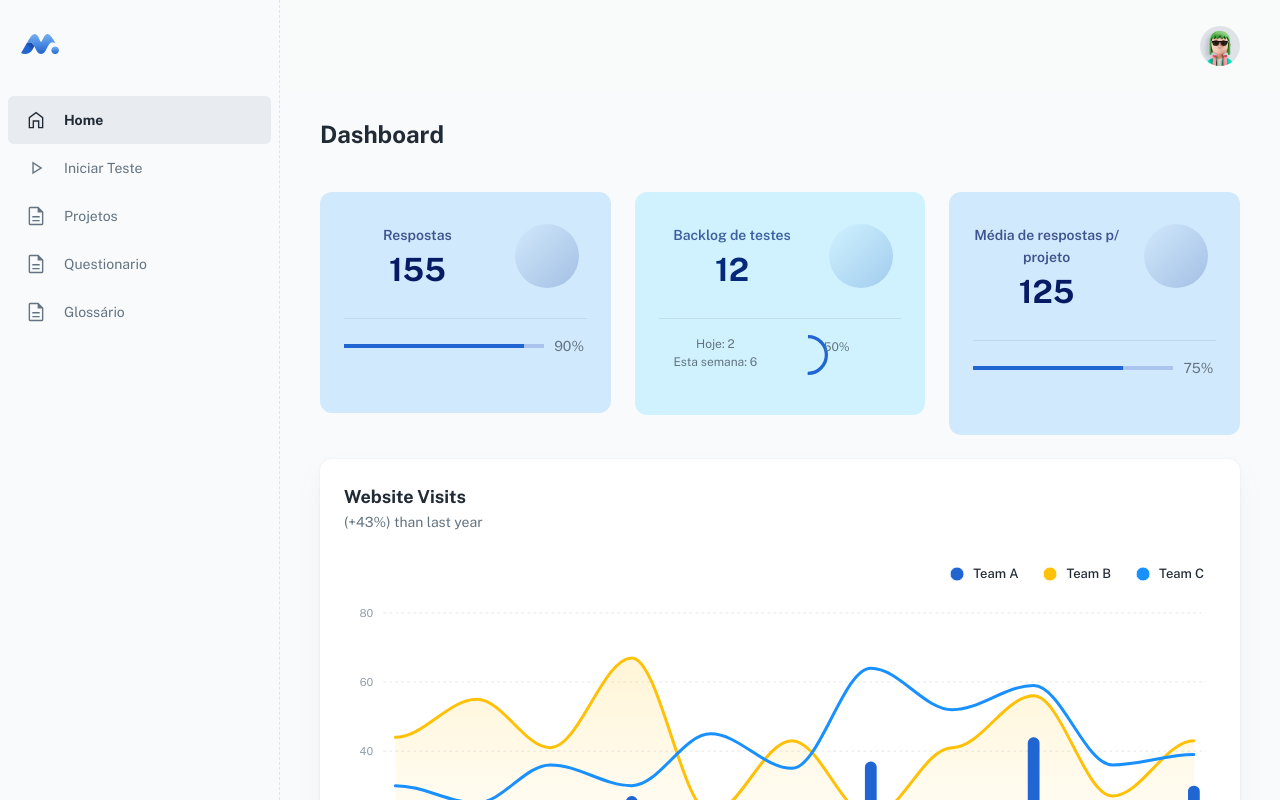
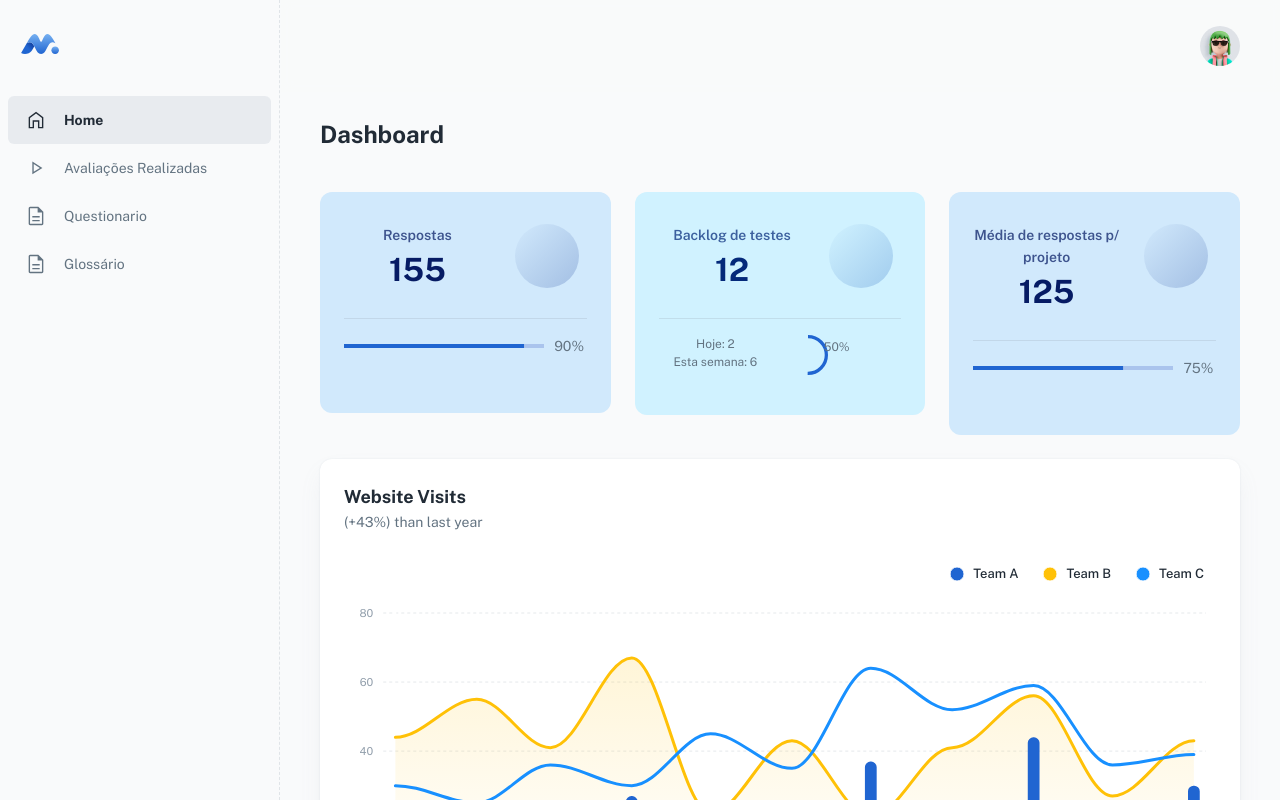
Before and after one commit to FatecFranca/DSM-G01-PI3-2022-2, a React (Create React App) app in the folder front-end/: page /dashboard/app in a window 1280 px wide. Shown: the top 800 px of the page. Built offline with nearby package versions, Linux system fonts and the light colour scheme; some icons are missing; a web font is replaced by a local one.

Commit message:
feat end pag question

```diff
--- a/front-end/src/components/accordeon/Index.jsx
+++ b/front-end/src/components/accordeon/Index.jsx
@@ -8,8 +8,8 @@ import FormControl from '@mui/material/FormControl';
 import { useForm } from "react-hook-form";
 import TextField from '@mui/material/TextField';
 import Button from '@mui/material/Button';
+import { Route, Link } from 'react-router-dom'
 import Question from './questionario/question'
-// import { Route , Link } from 'react-router-dom'
 
 
 export default function Index(props) {
@@ -51,7 +51,7 @@ export default function Index(props) {
     console.log(data);
     axios.post("http://localhost:3000/assessment", data)
     setDefault()
-
+    Route.push('/dashboard/user')
   };
 
 
@@ -139,7 +139,9 @@ export default function Index(props) {
         ))}
 
         <div>
-          <Button className='buttonSubmit' onClick={handleSubmit(onSubmit)} variant="contained">Salvar</Button>
+          {/* <Link to="/dashboard/user">  */}
+            <Button className='buttonSubmit' onClick={handleSubmit(onSubmit)} variant="contained">Salvar</Button>
+          {/* </Link> */}
         </div>
       </form>
     </div >
--- a/front-end/src/layouts/dashboard/nav/config.js
+++ b/front-end/src/layouts/dashboard/nav/config.js
@@ -12,14 +12,9 @@ const navConfig = [
     icon: icon('ic_home'),
   },
   {
-    title: 'Iniciar teste',
+    title: 'Avaliações Realizadas',
     path: '/dashboard/user',
     icon: icon('ic_play'),
-  },
-  {
-    title: 'Projetos',
-    path: '/dashboard/products',
-    icon: icon('ic_document'),
   },
   {
     title: 'Questionario',
```
